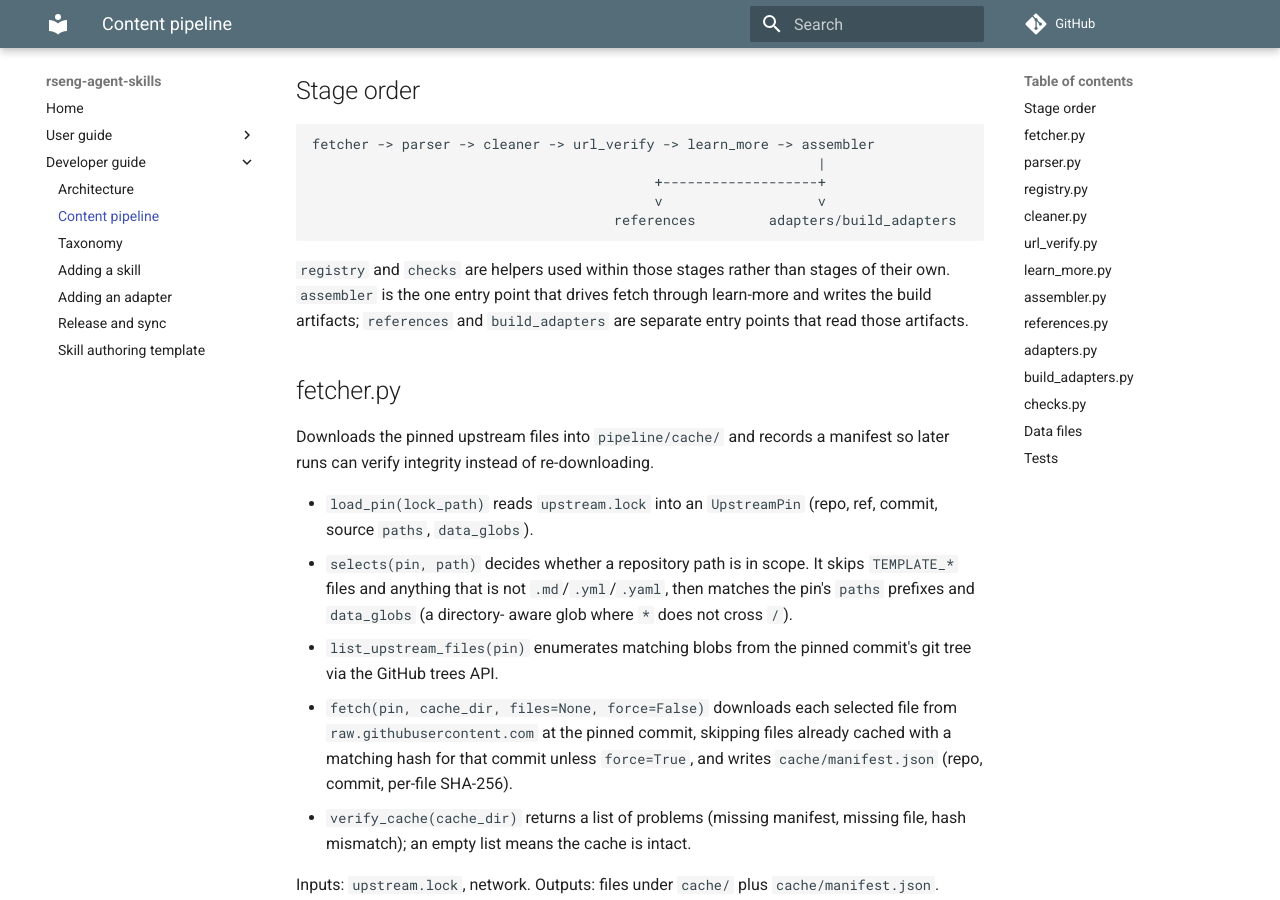
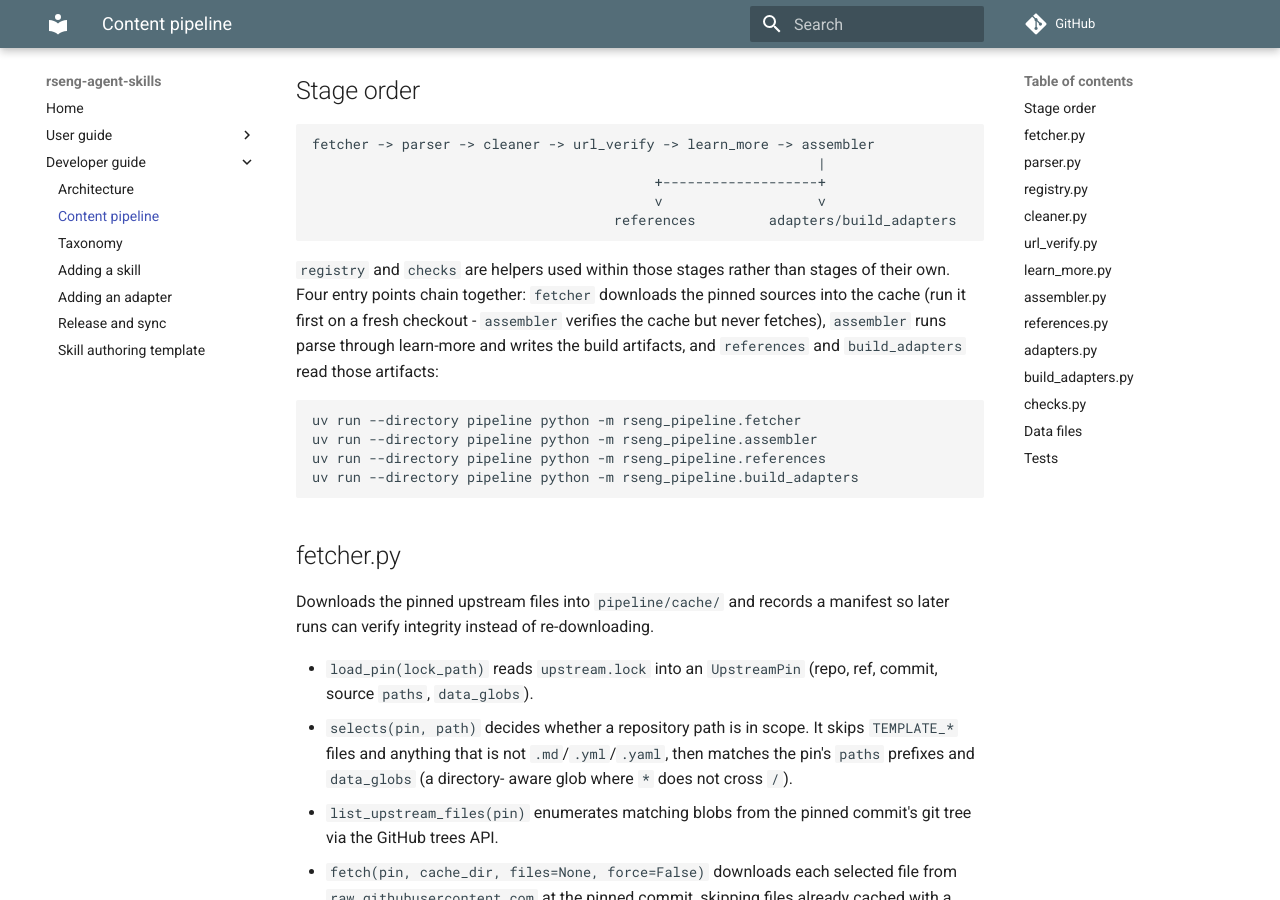
Before and after one commit to fdiblen/rseng-agent-skills, an MkDocs documentation site: the page built from docs/dev/pipeline.md, in a window 1280 px wide and 900 px high, scrolled down 367 px. Built offline with MkDocs 1.6.1 and Material for MkDocs 9.7.7, drawn with Linux system fonts in a browser that asks for light colours; comment, search, counter and statistics services are not loaded.

Commit message:
correct fetch entry point in pipeline docs

````diff
--- a/docs/dev/pipeline.md
+++ b/docs/dev/pipeline.md
@@ -24,9 +24,18 @@ fetcher -> parser -> cleaner -> url_verify -> learn_more -> assembler
 ```
 
 `registry` and `checks` are helpers used within those stages rather than
-stages of their own. `assembler` is the one entry point that drives fetch
-through learn-more and writes the build artifacts; `references` and
-`build_adapters` are separate entry points that read those artifacts.
+stages of their own. Four entry points chain together: `fetcher` downloads
+the pinned sources into the cache (run it first on a fresh checkout -
+`assembler` verifies the cache but never fetches), `assembler` runs parse
+through learn-more and writes the build artifacts, and `references` and
+`build_adapters` read those artifacts:
+
+```
+uv run --directory pipeline python -m rseng_pipeline.fetcher
+uv run --directory pipeline python -m rseng_pipeline.assembler
+uv run --directory pipeline python -m rseng_pipeline.references
+uv run --directory pipeline python -m rseng_pipeline.build_adapters
+```
 
 ## fetcher.py
 
````
